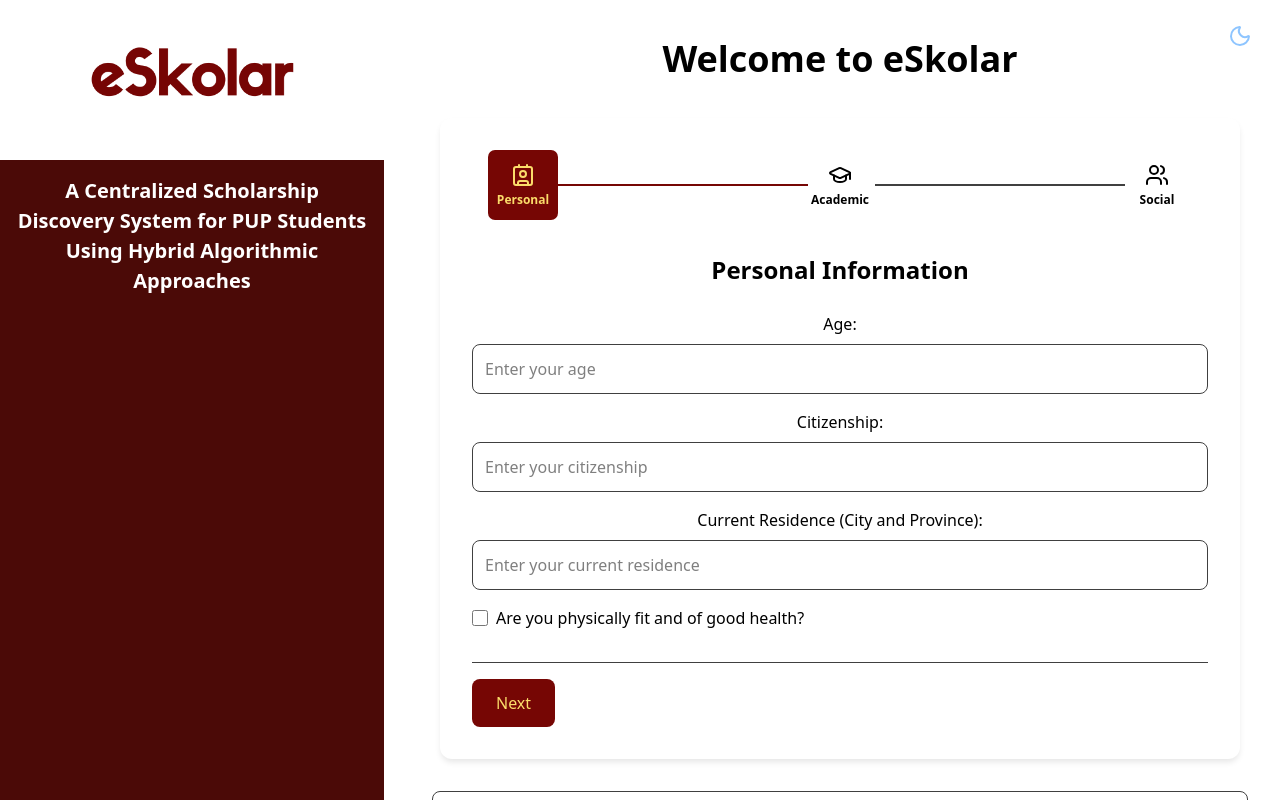
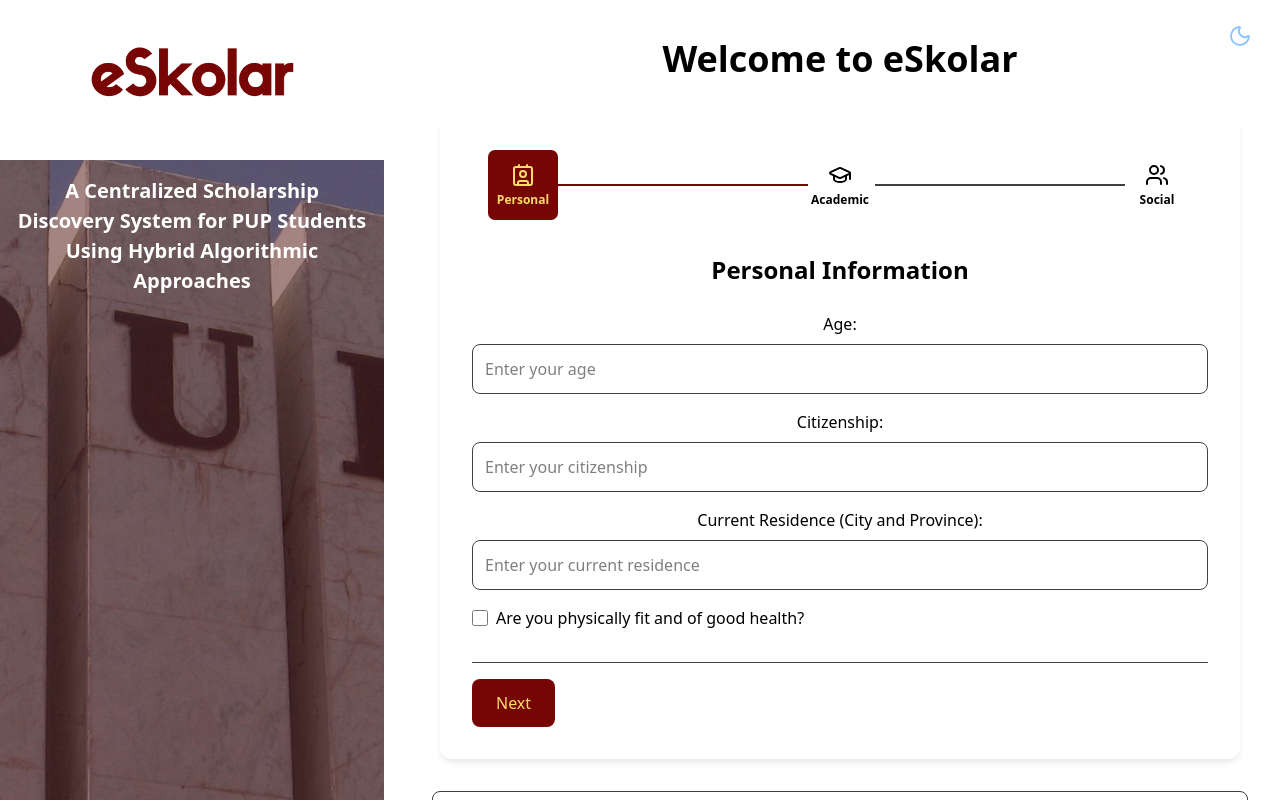
Before and after one commit to JMR-san/eSkolar, a React (Vite) app in the folder client/: page / in a window 1280 px wide. Shown: the top 800 px of the page. Built offline with nearby package versions, Linux system fonts and the light colour scheme.

Commit message:
image side panel

```diff
--- a/client/src/components/SidePanel.jsx
+++ b/client/src/components/SidePanel.jsx
@@ -1,6 +1,18 @@
 export const SidePanel = () => {
-    return <div>
-        <div className="h-40 bg-sidebar-logo">
+    return <div style={{ position: 'relative', width: '100%', height: '100%' }}>
+        <div style={{
+            position: 'absolute',
+            top: 0,
+            left: 0,
+            width: '100%',
+            height: '100%',
+            backgroundImage: 'url("src/assets/pylon.jpg")',
+            backgroundSize: 'cover',
+            backgroundPosition: '60% 40%',
+            opacity: 0.5,
+            zIndex: 0
+        }} />
+        <div className="h-40 bg-sidebar-logo" style={{ position: 'relative', zIndex: 1 }}>
             <img
                 src="src/assets/eskolar.png"
                 alt="eskolar"
```
Also changed, not shown: client/src/assets/pylon.jpg (added).
